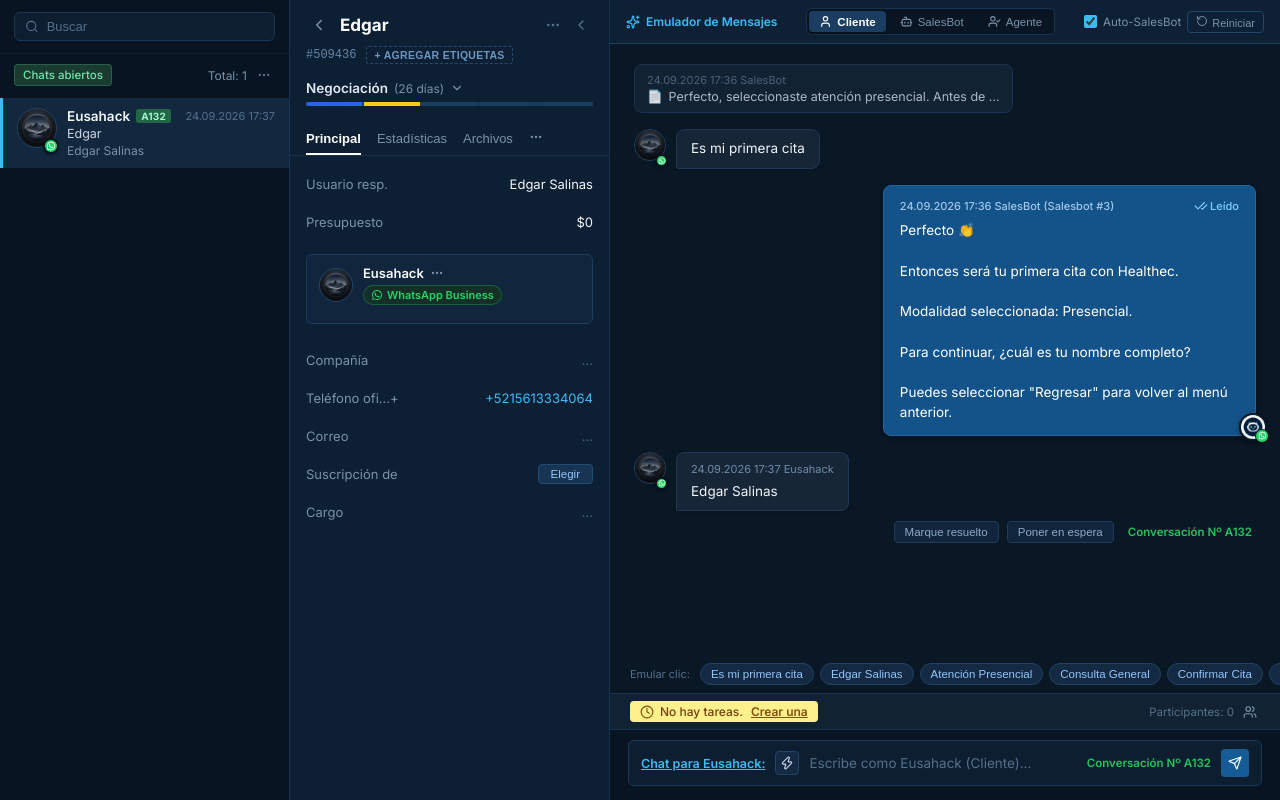
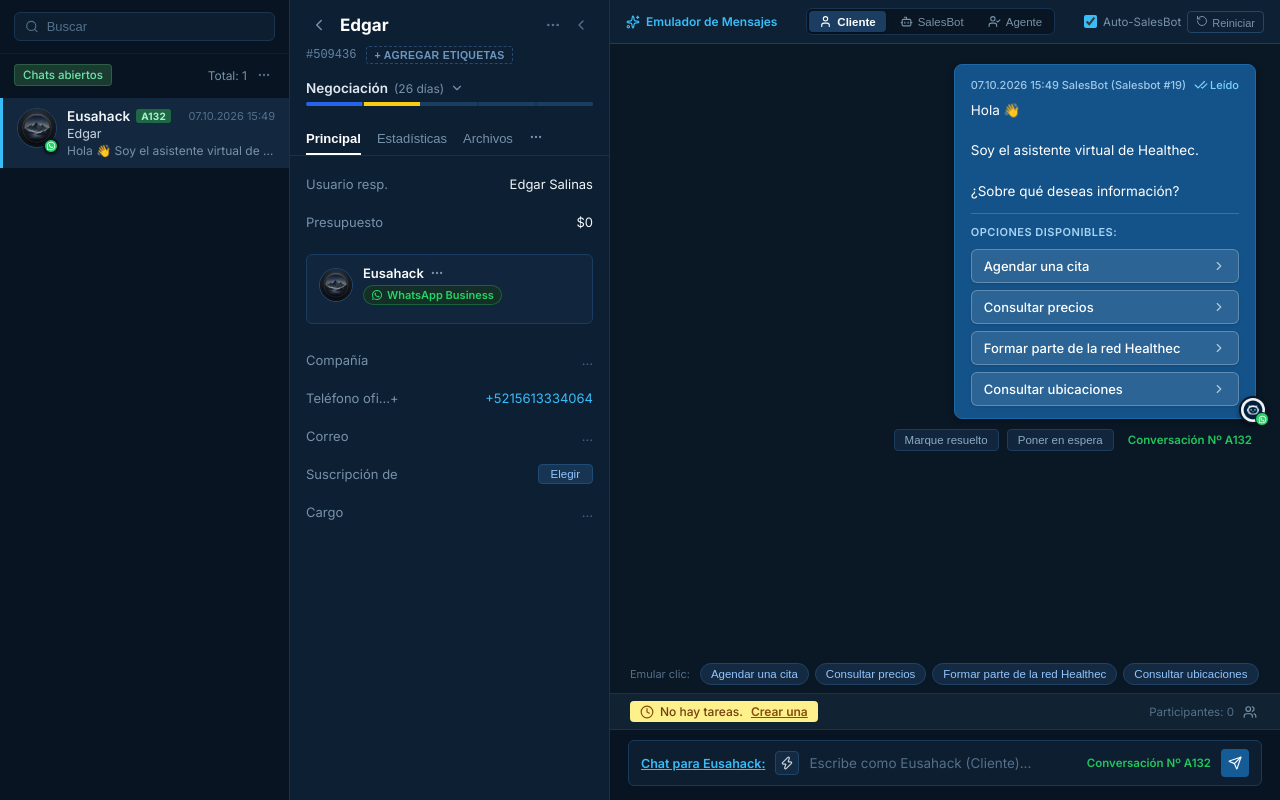
Before and after one commit to EusaHack/KomoVistaPrevia, a React (Vite) app: page / in a window 1280 px wide. Built offline with nearby package versions, Linux system fonts and the light colour scheme.

Commit message:
feat: hacer que las opciones del bot sean seleccionables e interactivas al responder

```diff
--- a/src/App.tsx
+++ b/src/App.tsx
@@ -22,14 +22,22 @@
     return `${day}.${month}.${year} ${hours}:${minutes}`;
   };
 
-  const handleSendMessage = ({ text, role }: { text: string; role: SenderRole }) => {
+  const handleSendMessage = ({
+    text,
+    role,
+    options
+  }: {
+    text: string;
+    role: SenderRole;
+    options?: string[];
+  }) => {
     const timestamp = getFormattedTimestamp();
 
     let senderName = contact.name;
     let avatarUrl: string | undefined = contact.avatarUrl;
 
     if (role === 'bot') {
-      senderName = 'SalesBot (Salesbot #3)';
+      senderName = 'SalesBot (Salesbot #19)';
       avatarUrl = '/salesbot_avatar.jpg';
     } else if (role === 'agent') {
       senderName = contact.assignedUser;
@@ -43,6 +51,7 @@
       ...(avatarUrl ? { avatarUrl } : {}),
       timestamp,
       content: text,
+      ...(options && options.length > 0 ? { options } : {}),
       status: role === 'bot' ? 'read' : 'sent',
       channel: 'whatsapp'
     };
--- a/src/components/ChatFeed.tsx
+++ b/src/components/ChatFeed.tsx
@@ -9,7 +9,8 @@
   Sparkles,
   User,
   Bot,
-  UserCheck
+  UserCheck,
+  ChevronRight
 } from 'lucide-react';
 import type { ChatMessage, LeadContact, SenderRole } from '../types';
 import { WhatsAppIcon } from './WhatsAppIcon';
@@ -18,7 +19,7 @@
 interface ChatFeedProps {
   contact: LeadContact;
   messages: ChatMessage[];
-  onSendMessage: (msg: { text: string; role: SenderRole }) => void;
+  onSendMessage: (msg: { text: string; role: SenderRole; options?: string[] }) => void;
   onResetMessages: () => void;
   onMarkStatus: (status: 'resolved' | 'waiting') => void;
 }
@@ -53,46 +54,81 @@
     const text = textToSend || inputText;
     if (!text.trim()) return;
 
+    // When an option is clicked, it is sent as the client user
+    const roleToSend: SenderRole = textToSend ? 'user' : activeRole;
+
     onSendMessage({
       text: text.trim(),
-      role: activeRole
+      role: roleToSend
     });
 
     if (!textToSend) {
       setInputText('');
     }
 
-    // If activeRole is user and autoBotReply is enabled, simulate SalesBot response
-    if (activeRole === 'user' && autoBotReply) {
+    // If role is user and autoBotReply is enabled, simulate SalesBot response
+    if (roleToSend === 'user' && autoBotReply) {
       setIsBotTyping(true);
       setTimeout(() => {
         setIsBotTyping(false);
         generateBotResponse(text.trim());
-      }, 1200);
+      }, 1000);
     }
   };
 
   const generateBotResponse = (userQuery: string) => {
     const lower = userQuery.toLowerCase();
     let reply = '';
+    let nextOptions: string[] | undefined = undefined;
 
-    if (lower.includes('cita') || lower.includes('primera')) {
-      reply = `¡Excelente! Para agendar tu primera cita con Healthec:\n\n📅 Disponibilidad para esta semana:\n- Jueves 26 a las 10:00 AM\n- Viernes 27 a las 4:30 PM\n\nPor favor indícanos qué horario prefieres o escribe "Otro horario".`;
-    } else if (lower.includes('salinas') || lower.includes('edgar') || lower.includes('nombre')) {
-      reply = `¡Mucho gusto, ${userQuery}! Hemos registrado tus datos en el sistema Healthec.\n\n¿Deseas confirmar la atención con el Dr. Especialista en la sede Central?`;
+    if (lower.includes('cita') || lower.includes('agendar')) {
+      reply = `¡Excelente! Para agendar tu cita con Healthec, por favor selecciona la modalidad de atención que prefieres:`;
+      nextOptions = [
+        'Atención Presencial',
+        'Consulta Online / Telemedicina',
+        'Regresar al menú anterior'
+      ];
+    } else if (lower.includes('precios') || lower.includes('costo')) {
+      reply = `Nuestros precios actuales de consulta son:\n\n• Consulta General: $450 MXN\n• Consulta Especialidad: $850 MXN\n• Paquete de Seguimiento: $1,200 MXN\n\n¿Deseas agendar tu cita ahora?`;
+      nextOptions = [
+        'Agendar una cita',
+        'Hablar con un asesor',
+        'Regresar al menú anterior'
+      ];
+    } else if (lower.includes('red') || lower.includes('formar parte')) {
+      reply = `¡Nos complace tu interés en formar parte de la red médica Healthec! 🩺\n\nPara iniciar tu proceso de afiliación, por favor compártenos tu especialidad médica y cédula profesional.`;
+      nextOptions = [
+        'Especialista / Médico General',
+        'Clínica / Centro de Salud',
+        'Regresar al menú anterior'
+      ];
+    } else if (lower.includes('ubicacion') || lower.includes('ubicaciones') || lower.includes('donde')) {
+      reply = `Contamos con las siguientes ubicaciones para tu atención:\n\n📍 Sede Central: Insurgentes Sur 1450, Col. Actipan, CDMX\n📍 Sede Norte: Plaza Satélite, Torre Médica Piso 4\n\nHorario: Lunes a Sábado de 8:00 AM a 8:00 PM`;
+      nextOptions = [
+        'Agendar en Sede Central',
+        'Agendar en Sede Norte',
+        'Regresar al menú anterior'
+      ];
     } else if (lower.includes('presencial')) {
-      reply = `Perfecto. Modalidad Presencial seleccionada en Sede Central.\n\nRecuerda presentarte 10 minutos antes con tu identificación oficial.`;
-    } else if (lower.includes('confirmar')) {
-      reply = `¡Cita confirmada con éxito! 🎉\n\nTe hemos enviado los detalles y recordatorio a tu WhatsApp. ¡Gracias por confiar en Healthec!`;
-    } else if (lower.includes('regresar')) {
-      reply = `Regresando al menú principal:\n1. Agendar cita\n2. Consultar costos\n3. Ubicaciones\n4. Hablar con un asesor`;
+      reply = `Perfecto. Modalidad Presencial seleccionada en Sede Central.\n\nPara continuar con el registro, por favor ingresa tu nombre completo:`;
+    } else if (lower.includes('online') || lower.includes('telemedicina')) {
+      reply = `Excelente. Modalidad Consulta Online seleccionada.\n\nTe enviaremos el enlace de la videollamada a tu WhatsApp. Por favor ingresa tu nombre completo:`;
+    } else if (lower.includes('regresar') || lower.includes('menú')) {
+      reply = `Hola 👋\n\nSoy el asistente virtual de Healthec.\n\n¿Sobre qué deseas información?`;
+      nextOptions = [
+        'Agendar una cita',
+        'Consultar precios',
+        'Formar parte de la red Healthec',
+        'Consultar ubicaciones'
+      ];
     } else {
-      reply = `Entendido. He recibido tu mensaje: "${userQuery}".\n\nUn especialista de Healthec revisará tu solicitud a la brevedad.`;
+      reply = `Entendido. He recibido tu mensaje: "${userQuery}".\n\nUn asesor de Healthec continuará la atención en breve.`;
     }
 
     onSendMessage({
       text: reply,
-      role: 'bot'
+      role: 'bot',
+      ...(nextOptions ? { options: nextOptions } : {})
     });
   };
 
@@ -233,6 +269,26 @@
                   <div style={{ whiteSpace: 'pre-wrap', lineHeight: '1.5' }}>
                     {msg.content}
                   </div>
+
+                  {/* Selectable Interactive Options */}
+                  {msg.options && msg.options.length > 0 && (
+                    <div className="bot-options-container">
+                      <div className="bot-options-title">
+                        <span>Opciones disponibles:</span>
+                      </div>
+                      {msg.options.map((opt, i) => (
+                        <button
+                          key={i}
+                          className="bot-option-btn"
+                          onClick={() => handleSend(opt)}
+                          title={`Seleccionar y responder: "${opt}"`}
+                        >
+                          <span>{opt}</span>
+                          <ChevronRight size={14} className="bot-option-icon" />
+                        </button>
+                      ))}
+                    </div>
+                  )}
 
                   {/* Robot avatar with WhatsApp badge */}
                   <img
--- a/src/components/Sidebar.tsx
+++ b/src/components/Sidebar.tsx
@@ -71,7 +71,7 @@
                 <span className="chat-item-badge">{contact.conversationNumber}</span>
               </div>
               <span className="chat-item-time">
-                {lastMessage?.timestamp || '24.09.2026 17:37'}
+                {lastMessage?.timestamp || '07.10.2026 15:49'}
               </span>
             </div>
 
--- a/src/index.css
+++ b/src/index.css
@@ -834,6 +834,77 @@
   border: 1.5px solid var(--bg-chat);
 }
 
+/* Selectable Interactive Options inside Bot Message */
+.bot-options-container {
+  display: flex;
+  flex-direction: column;
+  gap: 7px;
+  margin-top: 12px;
+  padding-top: 10px;
+  border-top: 1px solid rgba(255, 255, 255, 0.18);
+}
+
+.bot-options-title {
+  font-size: 11px;
+  text-transform: uppercase;
+  letter-spacing: 0.5px;
+  color: #a7d3f5;
+  font-weight: 600;
+  display: flex;
+  align-items: center;
+  gap: 5px;
+  margin-bottom: 2px;
+}
+
+.bot-option-btn {
+  background: rgba(255, 255, 255, 0.1);
+  border: 1px solid rgba(255, 255, 255, 0.25);
+  color: #ffffff;
+  padding: 8px 12px;
+  border-radius: 6px;
+  font-size: 13px;
+  font-weight: 500;
+  text-align: left;
+  display: flex;
+  align-items: center;
+  justify-content: space-between;
+  cursor: pointer;
+  transition: all 0.18s cubic-bezier(0.4, 0, 0.2, 1);
+  font-family: inherit;
+  box-shadow: 0 1px 3px rgba(0, 0, 0, 0.15);
+  user-select: none;
+}
+
+.bot-option-btn:hover {
+  background: rgba(255, 255, 255, 0.24);
+  border-color: rgba(255, 255, 255, 0.5);
+  transform: translateX(3px);
+  box-shadow: 0 2px 8px rgba(0, 0, 0, 0.25);
+}
+
+.bot-option-btn:active {
+  transform: scale(0.98);
+}
+
+.bot-option-btn.selected {
+  background: #10b981;
+  border-color: #059669;
+  color: #ffffff;
+  font-weight: 600;
+}
+
+.bot-option-icon {
+  opacity: 0.65;
+  transition: transform 0.18s ease, opacity 0.18s ease;
+  flex-shrink: 0;
+  margin-left: 8px;
+}
+
+.bot-option-btn:hover .bot-option-icon {
+  opacity: 1;
+  transform: translateX(3px);
+}
+
 /* Action Buttons Under Message (Marque resuelto, Poner en espera, Conversación Nº) */
 .message-actions-bar {
   display: flex;
--- a/src/mockData.ts
+++ b/src/mockData.ts
@@ -22,48 +22,26 @@
 
 export const initialMessages: ChatMessage[] = [
   {
-    id: 'msg-0',
+    id: 'msg-1',
     sender: 'bot',
-    senderName: 'SalesBot',
-    timestamp: '24.09.2026 17:36',
-    content: 'Perfecto, seleccionaste atención presencial. Antes de ...',
-    isHeaderSnippet: true
-  },
-  {
-    id: 'msg-1',
-    sender: 'user',
-    senderName: 'Eusahack',
-    avatarUrl: '/eusahack_avatar.jpg',
-    timestamp: '24.09.2026 17:36',
-    content: 'Es mi primera cita',
-    channel: 'whatsapp'
-  },
-  {
-    id: 'msg-2',
-    sender: 'bot',
-    senderName: 'SalesBot (Salesbot #3)',
+    senderName: 'SalesBot (Salesbot #19)',
     avatarUrl: '/salesbot_avatar.jpg',
-    timestamp: '24.09.2026 17:36',
+    timestamp: '07.10.2026 15:49',
     status: 'read',
-    content: `Perfecto 👏\n\nEntonces será tu primera cita con Healthec.\n\nModalidad seleccionada: Presencial.\n\nPara continuar, ¿cuál es tu nombre completo?\n\nPuedes seleccionar "Regresar" para volver al menú anterior.`,
-    channel: 'whatsapp'
-  },
-  {
-    id: 'msg-3',
-    sender: 'user',
-    senderName: 'Eusahack',
-    avatarUrl: '/eusahack_avatar.jpg',
-    timestamp: '24.09.2026 17:37',
-    content: 'Edgar Salinas',
+    content: `Hola 👋\n\nSoy el asistente virtual de Healthec.\n\n¿Sobre qué deseas información?`,
+    options: [
+      'Agendar una cita',
+      'Consultar precios',
+      'Formar parte de la red Healthec',
+      'Consultar ubicaciones'
+    ],
     channel: 'whatsapp'
   }
 ];
 
 export const quickReplies = [
-  'Es mi primera cita',
-  'Edgar Salinas',
-  'Atención Presencial',
-  'Consulta General',
-  'Confirmar Cita',
-  'Regresar'
+  'Agendar una cita',
+  'Consultar precios',
+  'Formar parte de la red Healthec',
+  'Consultar ubicaciones'
 ];
--- a/src/types.ts
+++ b/src/types.ts
@@ -10,6 +10,8 @@
   status?: 'sent' | 'delivered' | 'read';
   channel?: 'whatsapp' | 'web';
   isHeaderSnippet?: boolean;
+  options?: string[];
+  selectedOption?: string;
 }
 
 export interface LeadContact {
```
